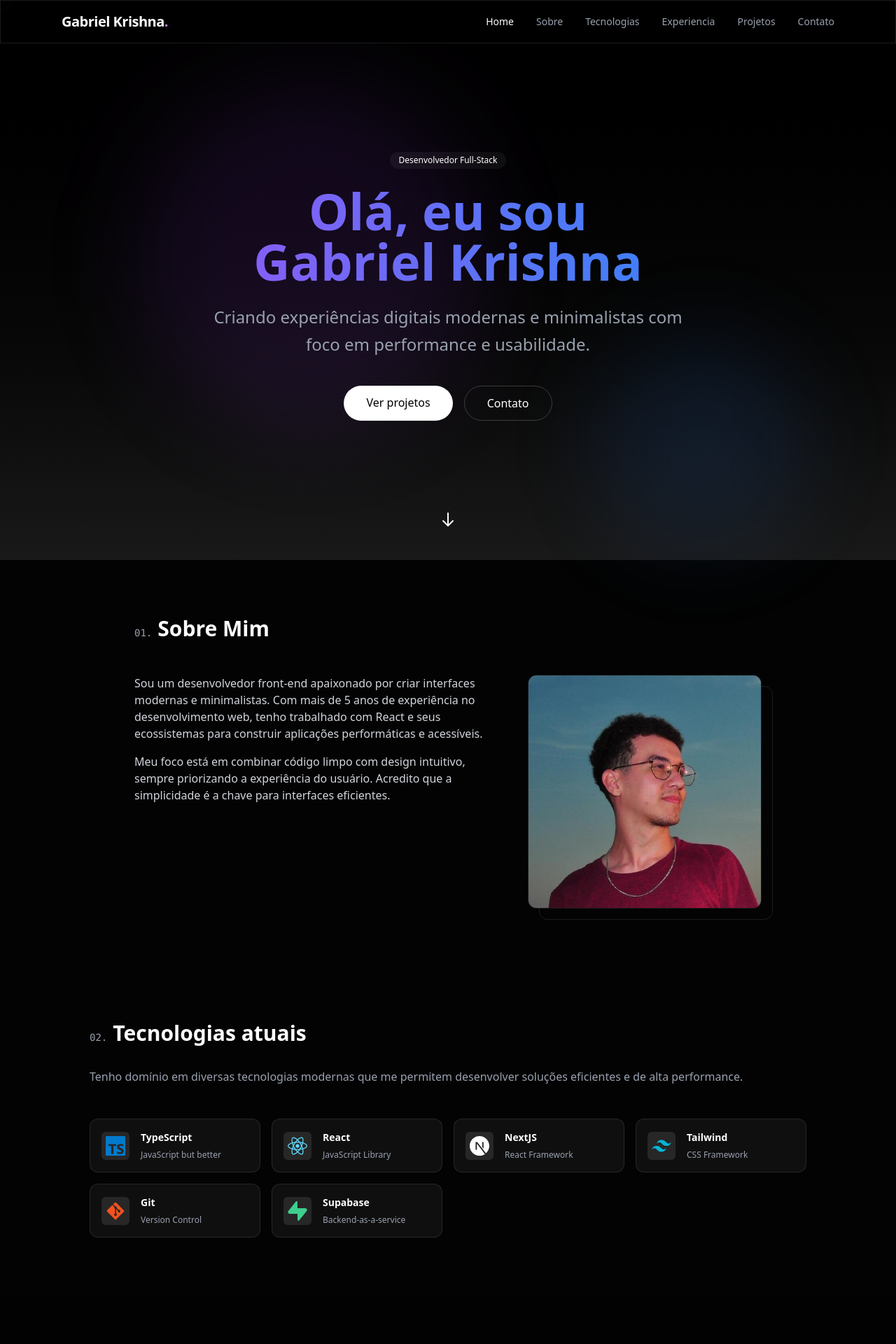
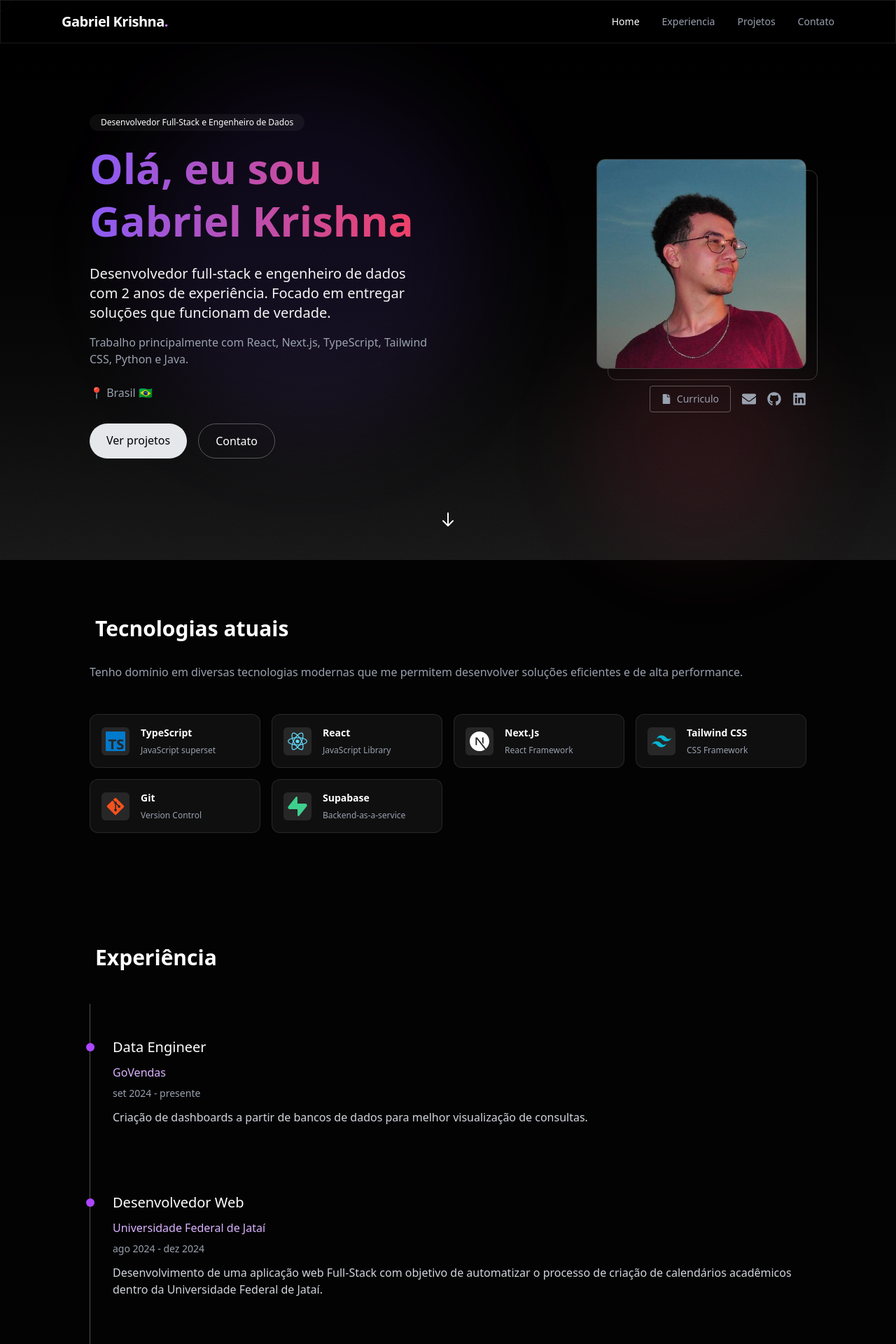
Before and after one commit to GabrielKrishna/Portfolio, a Next.js app: page / in a window 1280 px wide. Shown: the top 1920 px of the page at 70% size. Built offline with nearby package versions, Linux system fonts and the light colour scheme.

Commit message:
overall changes

```diff
--- a/src/app/globals.css
+++ b/src/app/globals.css
@@ -1,7 +1,6 @@
 @import "tailwindcss";
 
 :root {
-  /* Paleta de cores escura (padrão) */
   --background: #030303;
   --background-alt: #0a0a0a;
   --foreground: #f5f5f5;
@@ -11,12 +10,9 @@
   --primary: #8b5cf6;
   --secondary: #3b82f6;
   --accent: #f43f5e;
-  --primary-foreground: #ffffff;
-  --secondary-foreground: #ffffff;
-  --accent-foreground: #ffffff;
 
   /* Gradientes */
-  --gradient-primary: linear-gradient(to right, var(--primary), var(--secondary));
+  --gradient-primary: linear-gradient(to right, var(--primary), var(--accent));
 
   /* Efeitos */
   --shadow-sm: 0 1px 2px rgba(0, 0, 0, 0.2);
--- a/src/app/page.tsx
+++ b/src/app/page.tsx
@@ -2,26 +2,11 @@
 
 import { useState, useRef, useEffect } from "react";
 import { motion, AnimatePresence } from "framer-motion";
-import { FaGithub, FaLinkedin, FaGitAlt, } from "react-icons/fa";
-import { SiTypescript, SiTailwindcss, SiReact, SiNextdotjs, SiSupabase} from "react-icons/si";
+import { FaEnvelope, FaFile, FaGithub, FaLinkedin, FaGitAlt } from "react-icons/fa";
+import { SiTypescript, SiTailwindcss, SiReact, SiNextdotjs, SiSupabase } from "react-icons/si";
 import { HiOutlineArrowNarrowRight, HiX, HiMenu } from "react-icons/hi";
 import Link from "next/link";
 import Image from "next/image";
-
-const customStyles = `
-  .gradient-text {
-    background-clip: text;
-    -webkit-background-clip: text;
-    color: transparent;
-    background-image: linear-gradient(to right, #8B5CF6, #3B82F6);
-  }
-
-  .glass-effect {
-    backdrop-filter: blur(12px);
-    background-color: rgba(0, 0, 0, 0.7);
-    border: 1px solid rgba(255, 255, 255, 0.1);
-  }
-`;
 
 type Project = {
   id: string;
@@ -51,8 +36,6 @@ export default function Home() {
   // Refs para cada seção
   const sections = {
     home: useRef<HTMLDivElement>(null),
-    sobre: useRef<HTMLDivElement>(null),
-    tecnologias: useRef<HTMLDivElement>(null),
     experiencia: useRef<HTMLDivElement>(null),
     projetos: useRef<HTMLDivElement>(null),
     contato: useRef<HTMLDivElement>(null),
@@ -63,9 +46,22 @@ export default function Home() {
     {
       title: "Data Engineer",
       company: "GoVendas",
-      period: "2025 - presente",
+      period: "set 2024 - presente",
+      description: "Criação de dashboards a partir de bancos de dados para melhor visualização de consultas.",
+    },
+    {
+      title: "Desenvolvedor Web",
+      company: "Universidade Federal de Jataí",
+      period: "ago 2024 - dez 2024",
       description:
-        "Criação de dashboards a partir de bancos de dados para melhor visualização de consultas.",
+        "Desenvolvimento de uma aplicação web Full-Stack com objetivo de automatizar o processo de criação de calendários acadêmicos dentro da Universidade Federal de Jataí.",
+    },
+    {
+      title: "Desenvolvedor de Software",
+      company: "GoVendas",
+      period: "set 2023 - fev 2024",
+      description:
+        "Desenvolvimento de uma aplicação desktop voltada para a transformação de dados vindos de banco de dados, encaminhados para um processamento com inteligência artificial.",
     },
   ];
 
@@ -73,8 +69,7 @@ export default function Home() {
     {
       id: "ecommerce",
       title: "E-commerce InforMais",
-      description:
-        "Loja virtual com foco em performance. Implementação de carrinho persistente e checkout otimizado.",
+      description: "Loja virtual com foco em performance. Implementação de carrinho persistente e checkout otimizado.",
       techs: ["Next.js", "Zustand", "Tailwind CSS"],
       github: "https://github.com/seuusuario/ecommerce",
       link: "https://ecommerce.vercel.app",
@@ -143,10 +138,7 @@ export default function Home() {
 
   return (
     <main className="font-sans relative min-h-screen antialiased text-white">
-      <style jsx global>
-        {customStyles}
-      </style>
-      {/* Cursor personalizado - visível apenas em desktop */}
+      {/* Custom cursor */}
       <motion.div
         className="fixed top-0 left-0 rounded-full pointer-events-none z-50 border border-white/20 backdrop-blur-sm hidden md:block"
         // eslint-disable-next-line @typescript-eslint/no-explicit-any
@@ -157,8 +149,8 @@ export default function Home() {
 
       {/* Background */}
       <div className="fixed inset-0 bg-gradient-to-b from-black to-neutral-900 z-[-2]" />
-      <div className="fixed top-[15%] left-[15%] w-[500px] h-[500px] bg-purple-500/10 rounded-full blur-3xl z-[-1]" />
-      <div className="fixed top-[60%] right-[10%] w-[300px] h-[300px] bg-blue-500/10 rounded-full blur-3xl z-[-1]" />
+      <div className="fixed top-[15%] left-[15%] w-[500px] h-[500px] bg-[var(--primary)]/10 rounded-full blur-3xl z-[-1]" />
+      <div className="fixed top-[60%] right-[10%] w-[300px] h-[300px] bg-[var(--accent)]/10 rounded-full blur-3xl z-[-1]" />
 
       {/* Grain texture */}
       <div
@@ -231,42 +223,96 @@ export default function Home() {
       </header>
 
       {/* Hero Section */}
-      <section
-        ref={sections.home}
-        id="home"
-        className="min-h-screen flex flex-col justify-center items-center pt-20 pb-16 px-4 sm:px-6 animate-slide-up"
-      >
-        <motion.div initial="hidden" animate="visible" variants={fadeInUp} className="max-w-4xl mx-auto text-center">
-          <span className="inline-block py-1 px-3 rounded-full text-xs font-medium bg-white/5 backdrop-blur-sm mb-6">Desenvolvedor Full-Stack</span>
-          <h1 className="text-4xl sm:text-5xl md:text-7xl font-bold mb-6 gradient-text">
-            Olá, eu sou
-            <br />
-            Gabriel Krishna
+      <section ref={sections.home} id="home" className="min-h-screen flex items-center pt-20 pb-16 px-4 sm:px-6 animate-slide-up">
+        <motion.div initial="hidden" animate="visible" variants={fadeInUp} className="max-w-5xl mx-auto grid md:grid-cols-2 gap-10 items-center">
+          {/* Texto */}
+          <div className="text-center md:text-left">
+            <span className="inline-block py-1 px-4 rounded-full text-xs font-medium bg-white/5 backdrop-blur-sm mb-4">
+              Desenvolvedor Full-Stack e Engenheiro de Dados
+            </span>
+            <h1 className="text-4xl sm:text-5xl md:text-6xl font-bold gradient-text leading-tight mb-6">
+              Olá, eu sou <br /> Gabriel Krishna
             </h1>
-          <p className="text-lg sm:text-xl md:text-2xl text-gray-400 max-w-2xl mx-auto leading-relaxed mb-10">
-            Criando experiências digitais modernas e minimalistas com foco em performance e usabilidade.
+            <p className="text-lg sm:text-xl text-[var(--foreground)] mb-4">
+              Desenvolvedor full-stack e engenheiro de dados com 2 anos de experiência. Focado em entregar soluções que funcionam de verdade.
             </p>
+            <p className="text-base text-gray-400 mb-6">Trabalho principalmente com React, Next.js, TypeScript, Tailwind CSS, Python e Java.</p>
+            <p className="text-base text-gray-400 mb-8">📍 Brasil 🇧🇷</p>
 
-          <div className="flex flex-wrap gap-4 justify-center">
-            <a
-              href="#projetos"
-              className="px-6 sm:px-8 py-3 rounded-full bg-white text-black font-medium hover:bg-gray-200 transition-colors duration-300"
-              onMouseEnter={() => setCursorVariant("hover")}
-              onMouseLeave={() => setCursorVariant("default")}
-            >
+            <div className="flex flex-wrap justify-center md:justify-start gap-4">
+              <a href="#projetos" className="px-6 py-3 rounded-full bg-gray-200 text-black font-medium hover:bg-white transition-colors duration-300">
                 Ver projetos
               </a>
               <a
                 href="#contato"
-              className="px-6 sm:px-8 py-3 rounded-full bg-transparent border border-white/20 hover:bg-white/5 transition-colors duration-300"
-              onMouseEnter={() => setCursorVariant("hover")}
-              onMouseLeave={() => setCursorVariant("default")}
+                className="px-6 py-3 rounded-full border border-white/30 hover:bg-white/10 transition-colors duration-300 text-white"
               >
                 Contato
               </a>
             </div>
+          </div>
+
+          {/* Imagem e Ícones */}
+          <div className="flex flex-col items-center md:items-end gap-6">
+            {/* Imagem com bordas */}
+            <div className="relative w-75 aspect-square z-10">
+              {/* Imagem com gradiente */}
+              <div className="absolute inset-0 rounded-xl overflow-hidden border border-white/20 z-20">
+                <Image src="/profile/profilepic.jpeg" alt="Minha foto" fill className="object-cover z-0" />
+              </div>
+
+              {/* Borda deslocada */}
+              <div className="absolute top-0 left-0 w-full h-full rounded-xl border border-white/20 translate-x-4 translate-y-4 z-0" />
+            </div>
+
+            {/* Ícones */}
+            <div className="flex items-center gap-4">
+              <a
+                href="/resume.pdf"
+                target="_blank"
+                rel="noopener noreferrer"
+                className="border border-white/30 px-4 py-2 rounded flex items-center gap-2 text-sm hover:bg-white/10 transition-colors duration-300 text-gray-400 hover:text-white"
+                onMouseEnter={() => setCursorVariant("hover")}
+                onMouseLeave={() => setCursorVariant("default")}
+              >
+                <FaFile /> Curriculo
+              </a>
+              <a
+                href="mailto:gabrielassisvieira03@gmail.com"
+                target="_blank"
+                rel="noopener noreferrer"
+                className="text-xl text-gray-400 hover:text-white transition-colors"
+                onMouseEnter={() => setCursorVariant("hover")}
+                onMouseLeave={() => setCursorVariant("default")}
+                aria-label="Email"
+              >
+                <FaEnvelope />
+              </a>
+              <a
+                href="https://github.com/GabrielKrishna"
+                target="_blank"
+                rel="noopener noreferrer"
+                className="text-xl text-gray-400 hover:text-white transition-colors"
+                onMouseEnter={() => setCursorVariant("hover")}
+                onMouseLeave={() => setCursorVariant("default")}
+                aria-label="GitHub"
+              >
+                <FaGithub />
+              </a>
+              <a
+                href="https://linkedin.com/in/GabrielKrishna"
+                target="_blank"
+                rel="noopener noreferrer"
+                className="text-xl text-gray-400 hover:text-white transition-colors"
+                onMouseEnter={() => setCursorVariant("hover")}
+                onMouseLeave={() => setCursorVariant("default")}
+                aria-label="LinkedIn"
+              >
+                <FaLinkedin />
+              </a>
+            </div>
+          </div>
         </motion.div>
-
         <div className="absolute bottom-10 left-1/2 -translate-x-1/2 animate-bounce">
           <svg className="w-6 h-6" fill="none" stroke="currentColor" viewBox="0 0 24 24" xmlns="http://www.w3.org/2000/svg">
             <path strokeLinecap="round" strokeLinejoin="round" strokeWidth={2} d="M19 14l-7 7m0 0l-7-7m7 7V3" />
@@ -274,47 +320,10 @@ export default function Home() {
         </div>
       </section>
 
-      {/* Sobre Section */}
-      <section ref={sections.sobre} id="sobre" className="py-16 sm:py-20 px-4 sm:px-6">
-        <div className="max-w-4xl mx-auto">
-          <motion.div initial="hidden" whileInView="visible" viewport={{ once: true, margin: "-100px" }} variants={fadeInUp}>
-            <span className="text-sm text-gray-400 font-mono">01.</span>
-            <h2 className="text-2xl sm:text-3xl font-bold mb-8 sm:mb-12 inline-block ml-2">Sobre Mim</h2>
-
-            <div className="grid md:grid-cols-5 gap-6 sm:gap-10">
-              <div className="md:col-span-3">
-                <p className="text-gray-300 mb-4">
-                  Sou um desenvolvedor front-end apaixonado por criar interfaces modernas e minimalistas. Com mais de 5 anos de experiência no
-                  desenvolvimento web, tenho trabalhado com React e seus ecossistemas para construir aplicações performáticas e acessíveis.
-                </p>
-                <p className="text-gray-300 mb-8">
-                  Meu foco está em combinar código limpo com design intuitivo, sempre priorizando a experiência do usuário. Acredito que a
-                  simplicidade é a chave para interfaces eficientes.
-                </p>
-              </div>
-
-              <div className="md:col-span-2 relative">
-                {/* Container da imagem */}
-                <div className="aspect-square rounded-xl overflow-hidden relative border border-white/10 z-10">
-                  {/* Fundo + Imagem */}
-                  <div className="absolute inset-0 bg-gradient-to-tr from-purple-500/20 to-blue-500/20 flex items-center justify-center text-2xl font-bold">
-                    <Image src="/profile/profilepic.jpeg" alt="My picture" fill className="object-cover" />
-                  </div>
-                </div>
-
-                {/* Borda deslocada para trás */}
-                <div className="absolute top-0 left-0 aspect-square w-full rounded-xl border border-white/10 z-0 translate-x-4 translate-y-4" />
-              </div>
-            </div>
-          </motion.div>
-        </div>
-      </section>
-
       {/* Tecnologias Section */}
-      <section ref={sections.tecnologias} id="tecnologias" className="py-16 sm:py-20 px-4 sm:px-6">
+      <section id="tecnologias" className="py-16 sm:py-20 px-4 sm:px-6">
         <div className="max-w-5xl mx-auto">
           <motion.div initial="hidden" whileInView="visible" viewport={{ once: true, margin: "-100px" }} variants={fadeInUp}>
-            <span className="text-sm text-gray-400 font-mono">02.</span>
             <h2 className="text-2xl sm:text-3xl font-bold mb-8 inline-block ml-2">Tecnologias atuais</h2>
             <p className="text-gray-400 mb-12">
               Tenho domínio em diversas tecnologias modernas que me permitem desenvolver soluções eficientes e de alta performance.
@@ -322,10 +331,10 @@ export default function Home() {
 
             <div className="grid grid-cols-1 sm:grid-cols-2 md:grid-cols-3 lg:grid-cols-4 gap-4">
               {[
-                { icon: <SiTypescript size={28} style={{ color: "#007acc" }} />, name: "TypeScript", desc: "JavaScript but better" },
+                { icon: <SiTypescript size={28} style={{ color: "#007acc" }} />, name: "TypeScript", desc: "JavaScript superset" },
                 { icon: <SiReact size={28} style={{ color: "#61dafb" }} />, name: "React", desc: "JavaScript Library" },
-                { icon: <SiNextdotjs size={28} />, name: "NextJS", desc: "React Framework" },
-                { icon: <SiTailwindcss size={28} style={{ color: "#06b6d4" }} />, name: "Tailwind", desc: "CSS Framework" },
+                { icon: <SiNextdotjs size={28} />, name: "Next.Js", desc: "React Framework" },
+                { icon: <SiTailwindcss size={28} style={{ color: "#06b6d4" }} />, name: "Tailwind CSS", desc: "CSS Framework" },
                 { icon: <FaGitAlt size={28} style={{ color: "#f4511e" }} />, name: "Git", desc: "Version Control" },
                 { icon: <SiSupabase size={28} style={{ color: "#3ecf8e" }} />, name: "Supabase", desc: "Backend-as-a-service" },
               ].map((tech, index) => (
@@ -346,13 +355,12 @@ export default function Home() {
       </section>
 
       {/* Experiência Section */}
-      <section ref={sections.experiencia} id="experiencia" className="py-16 sm:py-20 px-4 sm:px-6 bg-black/20">
-        <div className="max-w-4xl mx-auto">
+      <section ref={sections.experiencia} id="experiencia" className="py-16 sm:py-20 px-4 sm:px-6">
+        <div className="max-w-5xl mx-auto">
           <motion.div initial="hidden" whileInView="visible" viewport={{ once: true, margin: "-100px" }} variants={fadeInUp}>
-            <span className="text-sm text-gray-400 font-mono">03.</span>
             <h2 className="text-2xl sm:text-3xl font-bold mb-8 sm:mb-12 inline-block ml-2">Experiência</h2>
 
-            <div className="space-y-8 sm:space-y-12">
+            <div>
               {experiences.map((exp, index) => (
                 <motion.div
                   key={index}
@@ -360,9 +368,9 @@ export default function Home() {
                   whileInView={{ opacity: 1, x: 0 }}
                   transition={{ delay: index * 0.2 }}
                   viewport={{ once: true }}
-                  className="relative pl-8 border-l border-white/10"
+                  className="relative pl-8 border-l border-white/30 py-8 sm:py-12"
                 >
-                  <div className="absolute w-3 h-3 bg-purple-500 rounded-full -left-[6.5px] top-2" />
+                  <div className="absolute w-3 h-3 bg-purple-500 rounded-full -left-[6.5px] top-14" />
                   <h3 className="text-lg sm:text-xl font-medium">{exp.title}</h3>
                   <p className="text-purple-300 mb-2">{exp.company}</p>
                   <p className="text-sm text-gray-400 mb-3">{exp.period}</p>
@@ -378,7 +386,6 @@ export default function Home() {
       <section ref={sections.projetos} id="projetos" className="py-16 sm:py-20 px-4 sm:px-6">
         <div className="max-w-5xl mx-auto">
           <motion.div initial="hidden" whileInView="visible" viewport={{ once: true, margin: "-100px" }} variants={fadeInUp}>
-            <span className="text-sm text-gray-400 font-mono">04.</span>
             <h2 className="text-2xl sm:text-3xl font-bold mb-8 sm:mb-12 inline-block ml-2">Projetos</h2>
 
             <div className="grid sm:grid-cols-2 gap-4 sm:gap-6">
@@ -424,23 +431,18 @@ export default function Home() {
       </section>
 
       {/* Contato Section */}
-      <section ref={sections.contato} id="contato" className="py-16 sm:py-20 px-4 sm:px-6 bg-black/20">
-        <div className="max-w-4xl mx-auto text-center">
+      <section ref={sections.contato} id="contato" className="py-20 px-4 sm:px-6 bg-transparent">
+        <div className="max-w-3xl mx-auto text-center">
           <motion.div initial="hidden" whileInView="visible" viewport={{ once: true, margin: "-100px" }} variants={fadeInUp}>
-            <span className="text-sm text-gray-400 font-mono">05.</span>
-            <h2 className="text-2xl sm:text-3xl font-bold mb-6 inline-block ml-2">Contato</h2>
-
-            <p className="text-lg sm:text-xl max-w-2xl mx-auto mb-10 text-gray-300">
-              Interessado em trabalhar juntos? Entre em contato para discutirmos seu projeto.
-            </p>
+            <h2 className="text-2xl sm:text-3xl font-bold mb-6">Interessado em trabalhar juntos?</h2>
 
             <a
               href="mailto:gabrielassisvieira03@gmail.com"
-              className="inline-block px-6 py-3 rounded-full bg-white text-black font-medium hover:bg-gray-200 transition-colors duration-300 mb-10 break-words max-w-full"
+              className="inline-flex items-center gap-2 px-6 py-3 rounded-full bg-gray-200 text-black font-medium hover:bg-white transition-colors duration-300 mb-10"
               onMouseEnter={() => setCursorVariant("hover")}
               onMouseLeave={() => setCursorVariant("default")}
             >
-              gabrielassisvieira03@gmail.com
+              <FaEnvelope className="text-black" /> Entre em Contato
             </a>
 
             <div className="flex justify-center gap-6">
@@ -448,7 +450,7 @@ export default function Home() {
                 href="https://github.com/GabrielKrishna"
                 target="_blank"
                 rel="noopener noreferrer"
-                className="text-xl text-gray-400 hover:text-white transition-colors"
+                className="text-2xl text-gray-400 hover:text-white transition-colors"
                 onMouseEnter={() => setCursorVariant("hover")}
                 onMouseLeave={() => setCursorVariant("default")}
                 aria-label="GitHub"
@@ -459,7 +461,7 @@ export default function Home() {
                 href="https://linkedin.com/in/GabrielKrishna"
                 target="_blank"
                 rel="noopener noreferrer"
-                className="text-xl text-gray-400 hover:text-white transition-colors"
+                className="text-2xl text-gray-400 hover:text-white transition-colors"
                 onMouseEnter={() => setCursorVariant("hover")}
                 onMouseLeave={() => setCursorVariant("default")}
                 aria-label="LinkedIn"
@@ -472,7 +474,7 @@ export default function Home() {
       </section>
 
       {/* Footer */}
-      <footer className="py-8 sm:py-10 px-4 sm:px-6 text-center text-sm text-gray-500">
+      <footer className="py-8 sm:py-10 px-4 sm:px-6 text-center text-sm text-gray-500 bg-black/20">
         <p>© {new Date().getFullYear()} Gabriel Krishna. Todos os direitos reservados.</p>
         <p className="mt-2">Desenvolvido com Next.js, Tailwind e Framer Motion</p>
       </footer>
```
Lines whose indentation alone changed are shown as unchanged.
